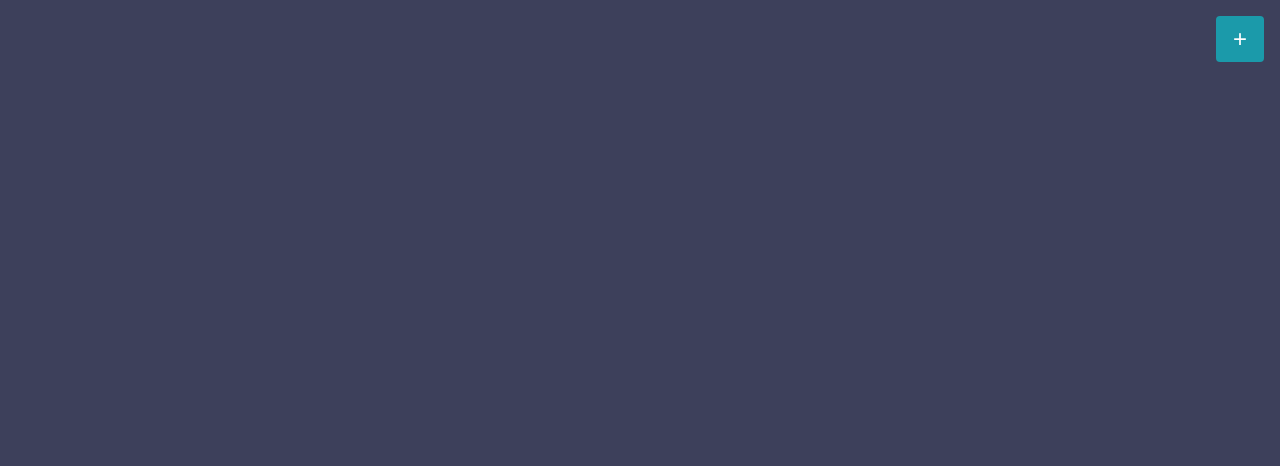
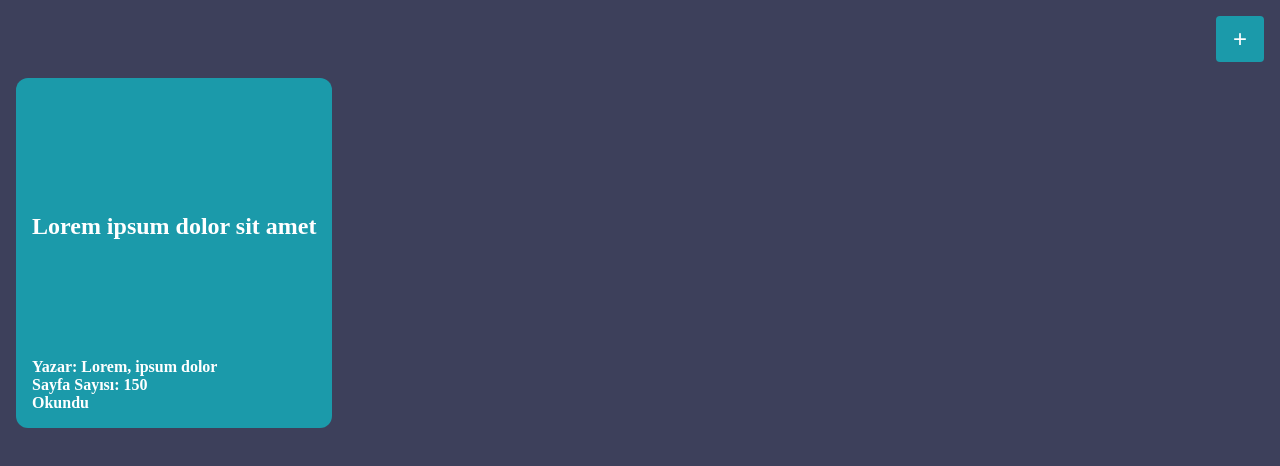
Before and after one commit to umutakinc/library, a plain HTML site: page index.html in a window 1280 px wide. Drawn offline with Linux system fonts and the light colour scheme.

Commit message:
ui ux dev

```diff
--- a/index.html
+++ b/index.html
@@ -47,12 +47,17 @@
             </form>
         </aside>
 
-        <!-- <div class="book">
-            <h2 class="book-title">Lorem ipsum dolor sit amet</h2>
-            <h3 class="book-author">Lorem, ipsum dolor</h3>
-            <h4 class="book-pages">150</h4>
-            <h4 class="book-isRead">Okundu</h4>
-        </div> -->
+        <div class="book-container">
+            <div class="book">
+                <h2 id="bookName" class="book-title">Lorem ipsum dolor sit amet</h2>
+                <div>
+                    <h4 class="book-author">Yazar: <span id="author">Lorem, ipsum dolor</span></h4>
+                    <h4 class="book-pages">Sayfa Sayısı: <span id="pagesNumber">150</span></h4>
+                    <h4 id="isRead" class="book-isRead">Okundu</h4>
+                </div>
+            </div>
+        </div>
+
     </div>
 
     <script src="main.js"></script>
--- a/style.css
+++ b/style.css
@@ -99,6 +99,19 @@ button {
 .submit-btn:hover {
     scale: 1.1;
 }
+.book-container {
+    display: flex;
+    flex-wrap: nowrap;
+}
 .book {
     background-color: var(--blue);
+    padding: 1rem;
+    height: 350px;
+    border-radius: .75rem;
+    display: flex;
+    flex-direction: column;
+    justify-content: space-between;
 }
+.book-title {
+    margin: auto 0;
+}
```
